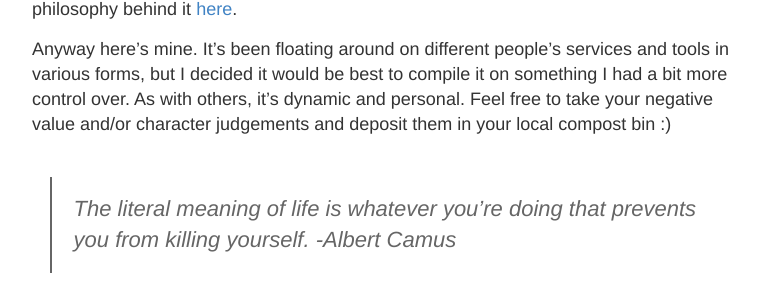
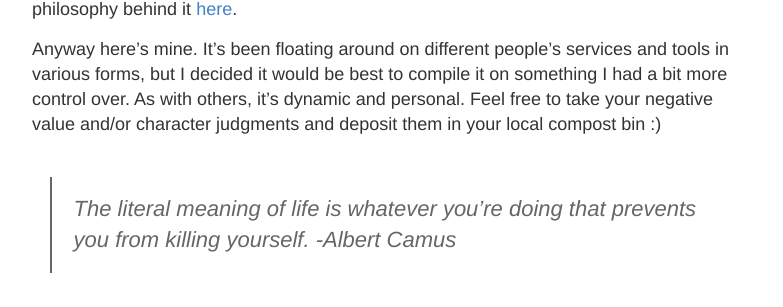
Before and after one commit to AlinaWithAFace/alinawithaface.github.io, a Jekyll site: the page built from _posts/2019-04-11-impossible-list.md, in a window 1280 px wide and 1400 px high. Shown: the part 405-712 px from the top of the window, without its empty margins (248-1031 px from the left). Built offline with Jekyll 4.4.1, drawn with Linux system fonts in a browser that asks for light colours; nearby versions of some CDN libraries; comment, search, counter and statistics services are not loaded; some of the changed lines change nothing that is shown; some of the changed text lies outside the part shown.

Commit message:
GitBook: [master] one page modified

```diff
--- a/_posts/2019-04-11-impossible-list.md
+++ b/_posts/2019-04-11-impossible-list.md
@@ -2,14 +2,13 @@
 layout: post
 title: Impossible List
 date: '2019-04-11T00:00:00.000Z'
-description: Published 2019-04-11
 ---
 
 # Impossible List
 
 So, I stumbled upon [Thomas Frank's Impossible List](https://collegeinfogeek.com/about/meet-the-author/my-impossible-list/) early in my college days, and thought it was pretty fantastic. He picked it up from this other guy [Joel Runyon](https://impossiblehq.com/impossible-list/) who goes into the philosophy behind it [here](https://impossiblehq.com/the-impossible-list-is-not-a-bucket-list/).
 
-Anyway here's mine. It's been floating around on different people's services and tools in various forms, but I decided it would be best to compile it on something I had a bit more control over. As with others, it's dynamic and personal. Feel free to take your negative value and/or character judgements and deposit them in your local compost bin :\)
+Anyway here's mine. It's been floating around on different people's services and tools in various forms, but I decided it would be best to compile it on something I had a bit more control over. As with others, it's dynamic and personal. Feel free to take your negative value and/or character judgments and deposit them in your local compost bin :\)
 
 > The literal meaning of life is whatever you're doing that prevents you from killing yourself. -Albert Camus
 
@@ -39,6 +38,11 @@
 * Make a working D.va bluetooth headset
 * Start an apprenticeship program
 * Design a board game
+
+#### Cooking Goals
+
+* Miso Soup
+* Hot Pot
 
 ## Professional Goals
 
```
